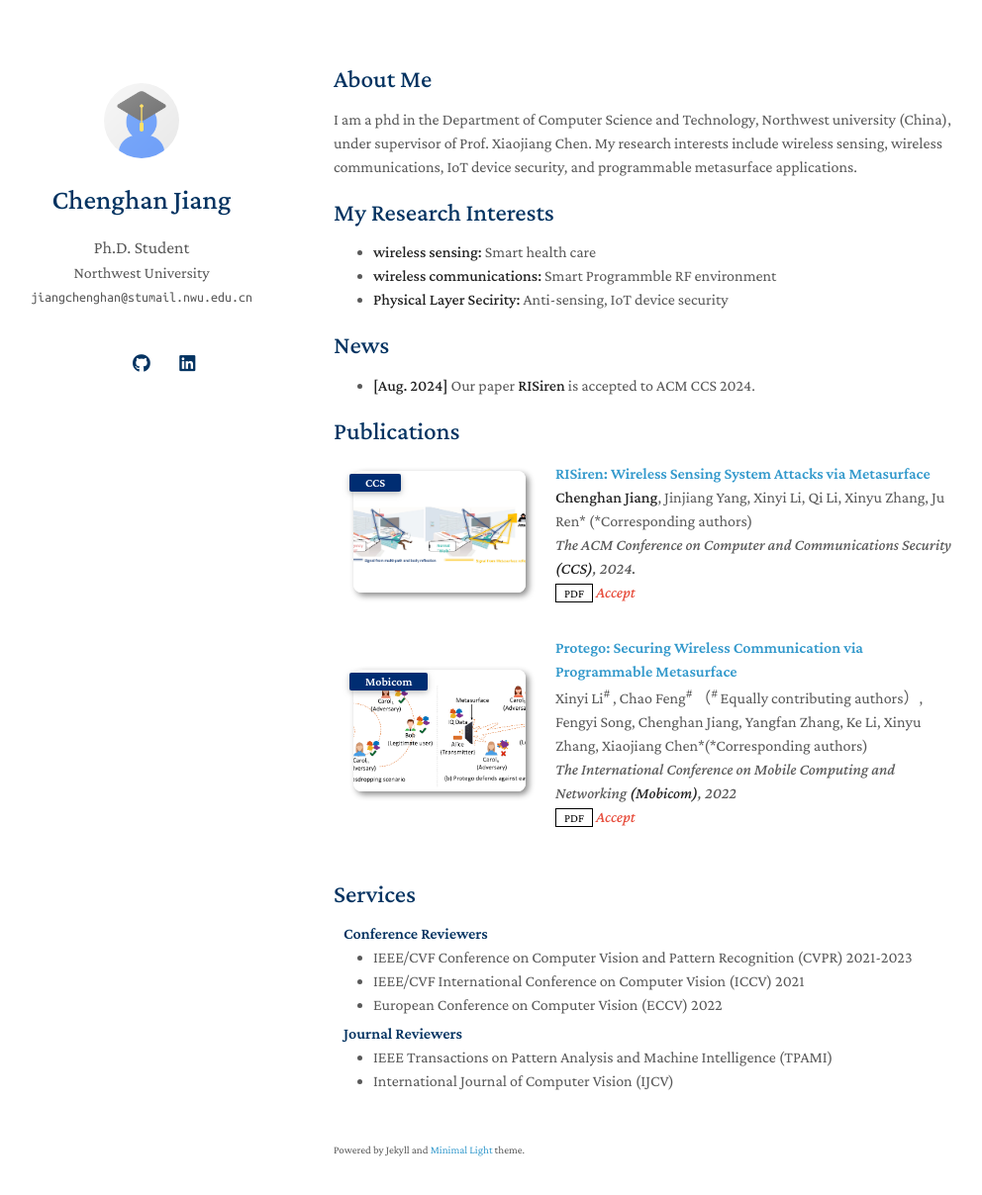
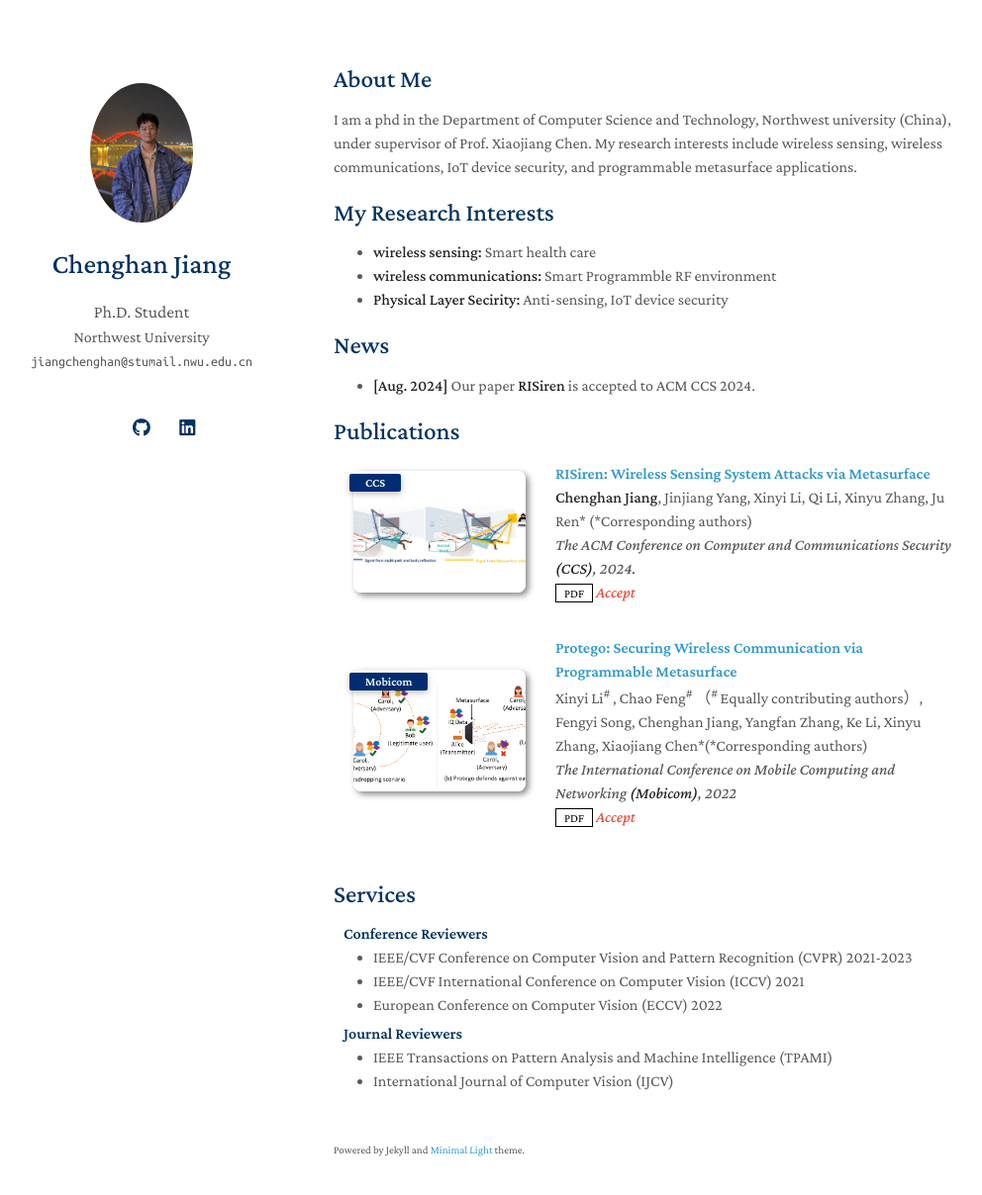
Before and after one commit to HappyChenghan/HappyChenghan.github.io, a Jekyll site: the page built from index.md, in a window 1280 px wide and 1243 px high. Shown: the top 1208 px of the window at 99% size, without its empty margins (133-1125 px from the left). Built offline with Jekyll 4.4.1, drawn with Linux system fonts in a browser that asks for light colours; a style sheet for code colours, icons or effects is not loaded; our own code applies the rules of GitHub Pages for plain Markdown files.

Commit message:
Update _config.yml

```diff
--- a/_config.yml
+++ b/_config.yml
@@ -20,7 +20,7 @@ twitter: https://twitter.com/
 
 # Images (e.g., your profile picture and your website's favicon)
 # "favicon" and "favicon_dark" are used for the light and dark modes, respectively.
-avatar: ./assets/img/avatar.png
+avatar: ./assets/img/休闲主页照.jpg
 favicon: ./assets/img/favicon.png
 favicon_dark: ./assets/img/favicon-dark.png
 
```
